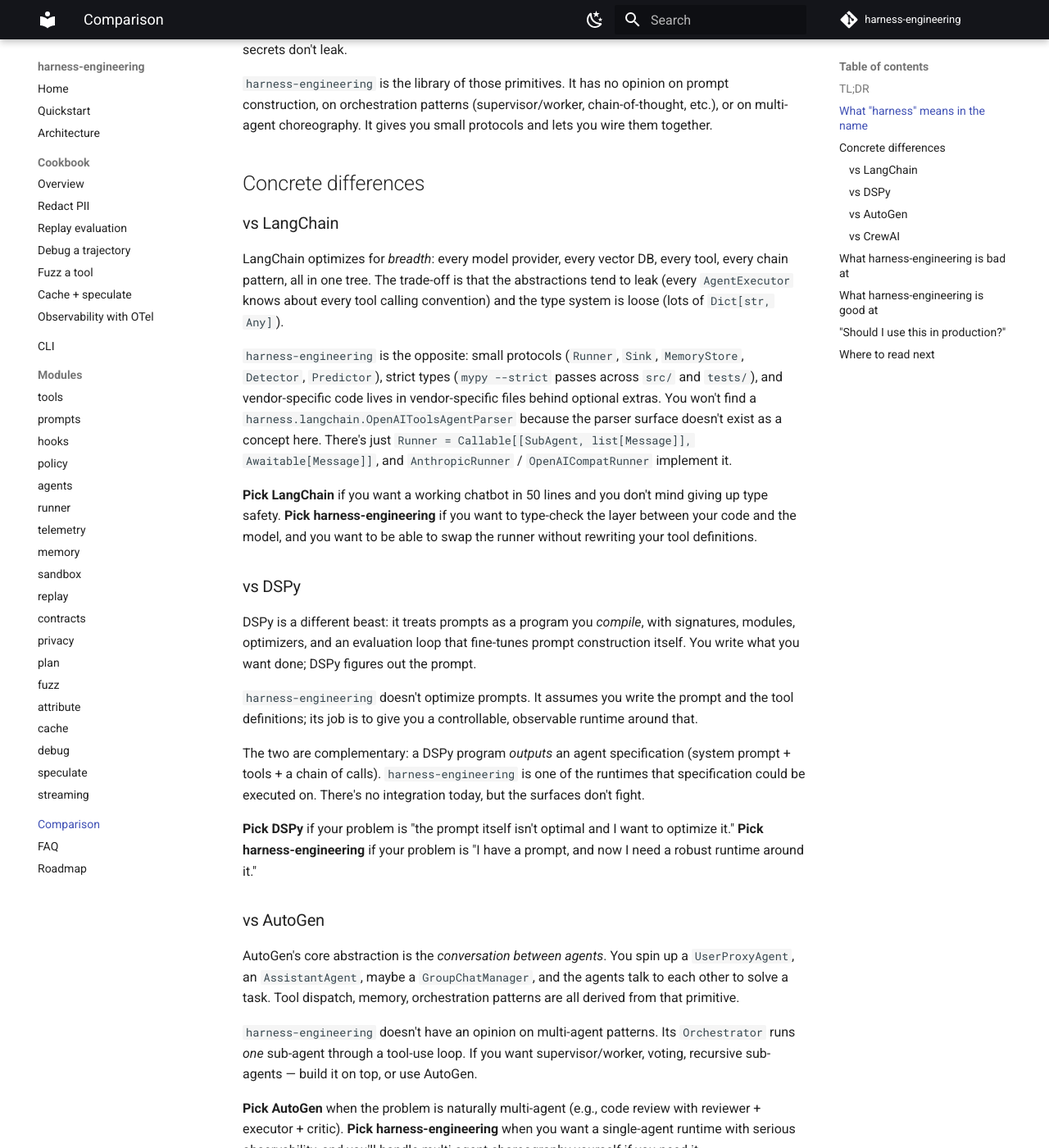
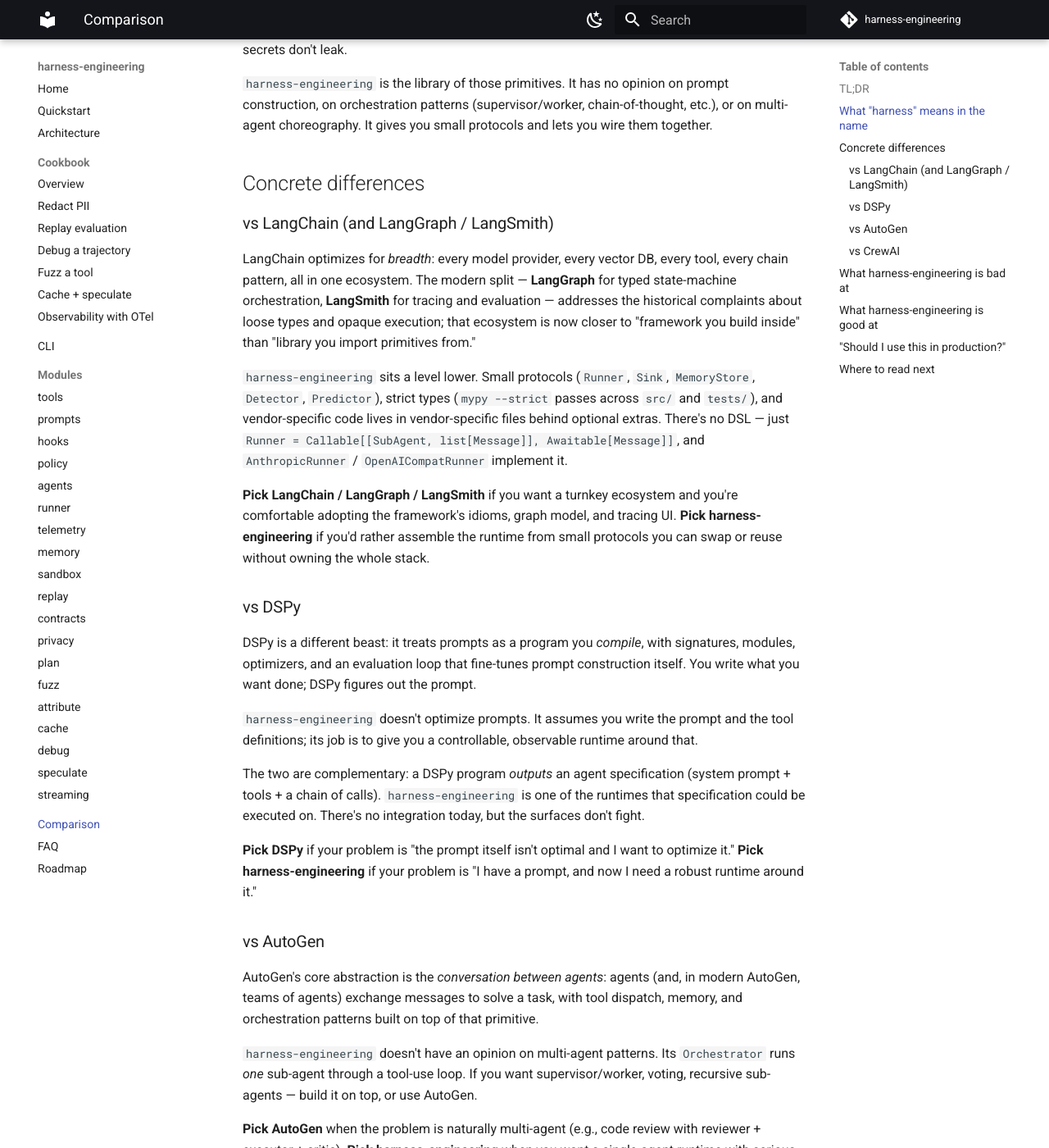
Before and after one commit to dr-gareth-roberts/harness-engineering, an MkDocs documentation site: the page built from docs/comparison.md, in a window 1280 px wide and 1400 px high, scrolled down 860 px. Shown: the whole window at 82% size. Built offline with MkDocs 1.6.1 and Material for MkDocs 9.7.7, drawn with Linux system fonts in a browser that asks for light colours; comment, search, counter and statistics services are not loaded; some of the changed text lies outside the part shown.

Commit message:
docs: correct CLI flags, privacy posture, replay claim, comparison wording
Phase 2d of the post-1.0.0 docs audit (docs-fix-plan.md):

- cli.md: real cache-audit shape is --store PATH --since 24h with
  duration forms 24h/7d/30m/2w. Add a stepping-semantics paragraph
  to harness debug that matches Wave 13b's actual behaviour.
- faq.md: SECRET_PACK defaults to direction=both, action=block (D2);
  PII_PACK and HIPAA_PACK keep outbound-redact. Replay handler
  rewrite ditches the "dispatch path re-runs your handlers" claim
  in favour of the actual input-blind behaviour. step_in / pause /
  stepOut all share per-turn semantics today, matching the DAP
  source. Drops internal wave/task tags (e.g. "Wave 10 #5",
  "Wave 13a") from user-facing prose.
- comparison.md: softens LangChain framing to acknowledge LangGraph
  + LangSmith; drops outdated AutoGen class names (UserProxyAgent /
  GroupChatManager) in favour of the conversation-between-agents
  abstraction. Drops cassette-replay from the strengths list since
  vendor HTTP cassettes are explicitly deferred on the roadmap.
- roadmap.md: minor wording cleanup in the deferred section.
- SECURITY.md: bumps the supported-versions table from 0.2.x to
  1.0.x and rewrites the backport sentence to match a post-1.0
  world.

Co-Authored-By: Claude Opus 4.7 (1M context) <noreply@anthropic.com>

```diff
--- a/docs/comparison.md
+++ b/docs/comparison.md
@@ -31,28 +31,29 @@ together.
 
 ## Concrete differences
 
-### vs LangChain
+### vs LangChain (and LangGraph / LangSmith)
 
 LangChain optimizes for *breadth*: every model provider, every
-vector DB, every tool, every chain pattern, all in one tree. The
-trade-off is that the abstractions tend to leak (every
-`AgentExecutor` knows about every tool calling convention) and the
-type system is loose (lots of `Dict[str, Any]`).
+vector DB, every tool, every chain pattern, all in one ecosystem.
+The modern split — **LangGraph** for typed state-machine
+orchestration, **LangSmith** for tracing and evaluation — addresses
+the historical complaints about loose types and opaque execution;
+that ecosystem is now closer to "framework you build inside" than
+"library you import primitives from."
 
-`harness-engineering` is the opposite: small protocols (`Runner`,
+`harness-engineering` sits a level lower. Small protocols (`Runner`,
 `Sink`, `MemoryStore`, `Detector`, `Predictor`), strict types
 (`mypy --strict` passes across `src/` and `tests/`), and
-vendor-specific code lives in vendor-specific files behind
-optional extras. You won't find a `harness.langchain.OpenAIToolsAgentParser`
-because the parser surface doesn't exist as a concept here. There's
-just `Runner = Callable[[SubAgent, list[Message]], Awaitable[Message]]`,
+vendor-specific code lives in vendor-specific files behind optional
+extras. There's no DSL — just
+`Runner = Callable[[SubAgent, list[Message]], Awaitable[Message]]`,
 and `AnthropicRunner` / `OpenAICompatRunner` implement it.
 
-**Pick LangChain** if you want a working chatbot in 50 lines and
-you don't mind giving up type safety. **Pick harness-engineering**
-if you want to type-check the layer between your code and the
-model, and you want to be able to swap the runner without
-rewriting your tool definitions.
+**Pick LangChain / LangGraph / LangSmith** if you want a turnkey
+ecosystem and you're comfortable adopting the framework's idioms,
+graph model, and tracing UI. **Pick harness-engineering** if you'd
+rather assemble the runtime from small protocols you can swap or
+reuse without owning the whole stack.
 
 ### vs DSPy
 
@@ -78,22 +79,21 @@ around it."
 
 ### vs AutoGen
 
-AutoGen's core abstraction is the *conversation between agents*.
-You spin up a `UserProxyAgent`, an `AssistantAgent`, maybe a
-`GroupChatManager`, and the agents talk to each other to solve a
-task. Tool dispatch, memory, orchestration patterns are all derived
-from that primitive.
+AutoGen's core abstraction is the *conversation between agents*:
+agents (and, in modern AutoGen, teams of agents) exchange messages
+to solve a task, with tool dispatch, memory, and orchestration
+patterns built on top of that primitive.
 
 `harness-engineering` doesn't have an opinion on multi-agent
-patterns. Its `Orchestrator` runs *one* sub-agent through a tool-use
-loop. If you want supervisor/worker, voting, recursive sub-agents —
-build it on top, or use AutoGen.
+patterns. Its `Orchestrator` runs *one* sub-agent through a
+tool-use loop. If you want supervisor/worker, voting, recursive
+sub-agents — build it on top, or use AutoGen.
 
-**Pick AutoGen** when the problem is naturally
-multi-agent (e.g., code review with reviewer + executor + critic).
-**Pick harness-engineering** when you want a single-agent runtime
-with serious observability, and you'll handle multi-agent
-choreography yourself if you need it.
+**Pick AutoGen** when the problem is naturally multi-agent (e.g.,
+code review with reviewer + executor + critic). **Pick
+harness-engineering** when you want a single-agent runtime with
+serious observability, and you'll handle multi-agent choreography
+yourself if you need it.
 
 ### vs CrewAI
 
@@ -135,10 +135,12 @@ Honest list, not bullet-armor:
 
 ## What `harness-engineering` is *good* at
 
-- **Reproducibility.** `ReplayRunner`, recorded `SessionRecord`s,
-  cassette-replay, deterministic fakes (`EchoRunner`,
-  `CannedRunner`). 565 tests run in under 5 seconds; the entire
-  CI matrix gates strictly.
+- **Reproducibility.** `ReplayRunner` over recorded
+  `SessionRecord`s, deterministic fakes (`EchoRunner`,
+  `CannedRunner`), counterfactual replays, and a cross-provider
+  `diff_eval` matrix. Vendor HTTP-level cassettes are not in scope
+  yet (listed as deferred on the [Roadmap](roadmap.md)). 565 tests
+  run in under 5 seconds; the entire CI matrix gates strictly.
 - **Observability you can rely on.** `Sink` Protocol with
   `JSONLSink`, `MemorySink`, `OpenTelemetrySink` (under `[otel]`).
   Trace_id / span_id correlation propagated automatically through
```
Also changed, not shown: SECURITY.md (+5 -5 lines), docs/cli.md (+13 -1 lines), docs/faq.md (+40 -23 lines), docs/roadmap.md (+2 -2 lines).
